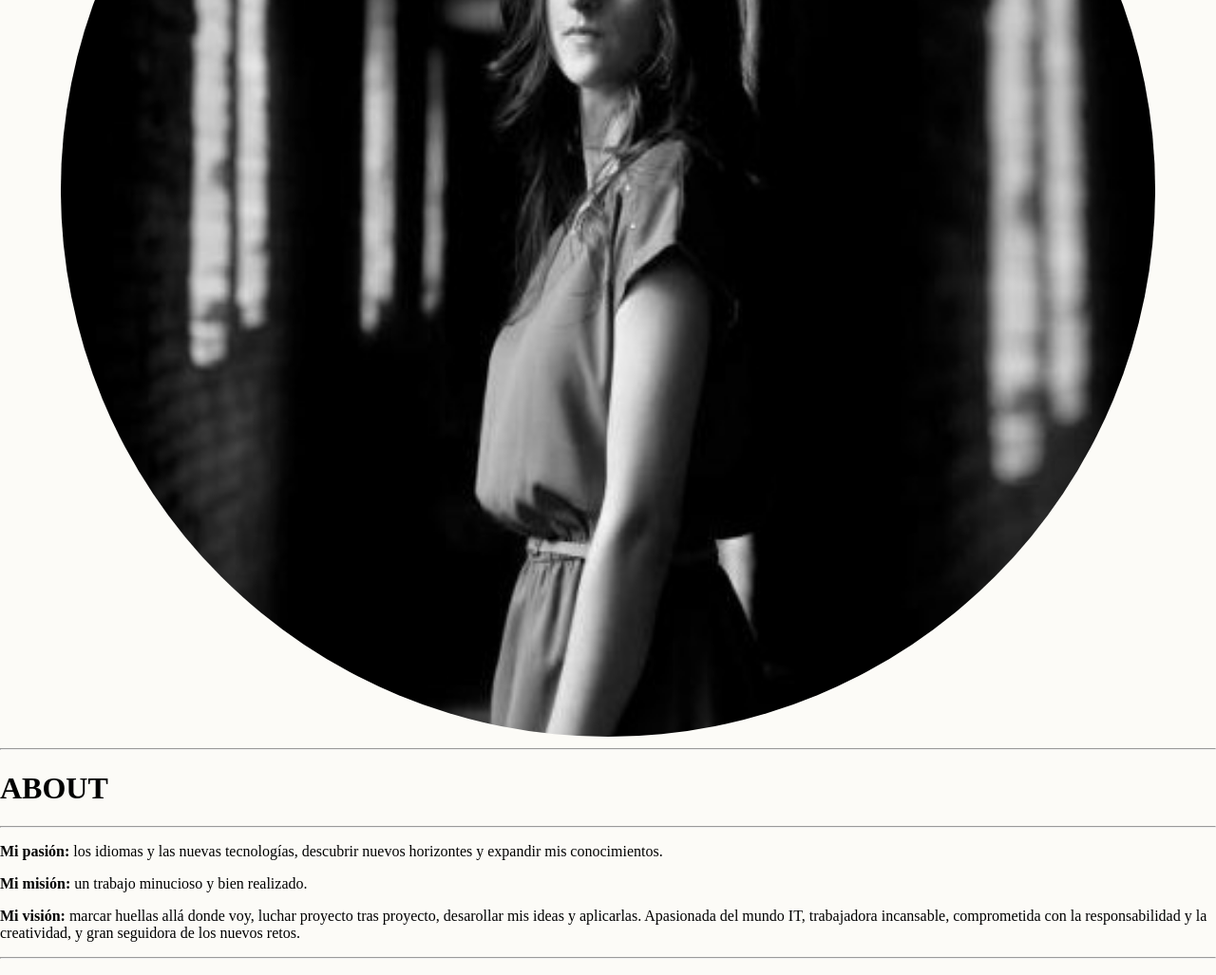
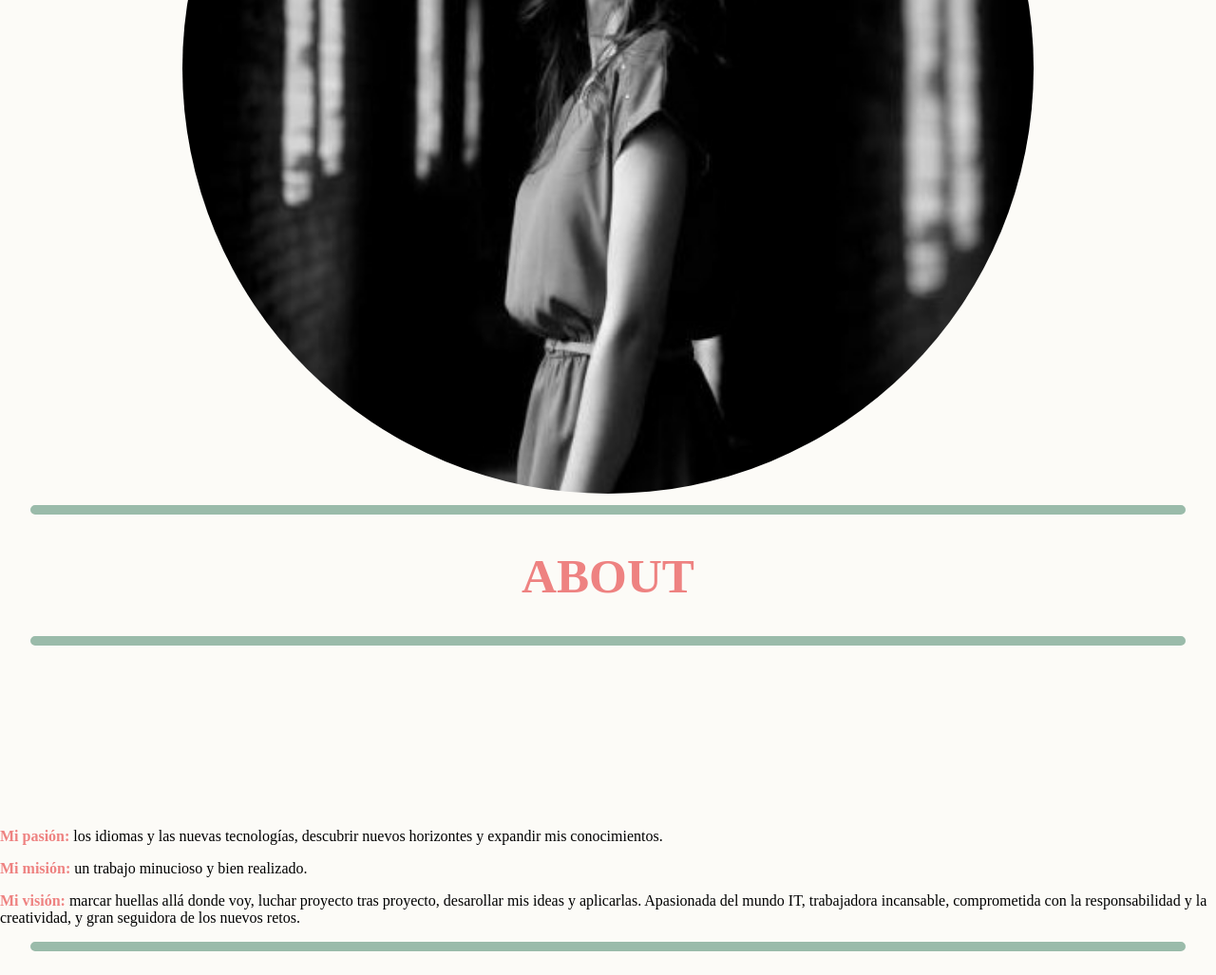
Before and after one commit to ianars/ianars.github.io, a plain HTML site: page index.html in a window 1280 px wide. Shown: the part 558-1585 px from the top of the page at 95% size. Drawn offline with Linux system fonts and the light colour scheme.

Commit message:
title styles,footer,main stayles

```diff
--- a/styles/_settings.scss
+++ b/styles/_settings.scss
@@ -1,3 +1,5 @@
 $background-color: rgb(252, 251, 247);
 $primary-color: rgb(81,137,127);
 $secondary-color: rgb(238,130,129);
+$hr-border-color:rgb(154, 187, 170);
+$hr-border-radius:300px;
--- a/styles/_typography.scss
+++ b/styles/_typography.scss
@@ -6,3 +6,9 @@ position: absolute;
 text-align: center;
 top: 35%;
 }
+.title{
+color: $secondary-color;
+font-size: 3.2em;
+width: 100%;
+text-align: center;
+}
--- a/styles/components/_images.scss
+++ b/styles/components/_images.scss
@@ -14,3 +14,11 @@ width: 70%;
 height: 35vh;
 margin-left: 15%;
 }
+@media (min-width: 768px) {
+.image{
+width: 70vw;
+height: 70vw;
+margin-left: 15%;
+}
+
+}
--- a/styles/layout/_footer.scss
+++ b/styles/layout/_footer.scss
@@ -0,0 +1,18 @@
+.contact{
+background-color:$primary-color;
+color: $background-color;
+width: 100%;
+height: 20vh;
+margin-top: 15%;
+text-align: center;
+}
+// .contact li{
+// font-size: 1em;
+// list-style: none;
+// }
+.soc-icon{
+width: 35px;
+}
+// .social{
+// display: inline;
+// }
--- a/styles/layout/_main.scss
+++ b/styles/layout/_main.scss
@@ -0,0 +1,19 @@
+.hr-top{
+border: 5px solid $hr-border-color;
+border-radius: $hr-border-radius ;
+width:95%;
+}
+.hr-bottom{
+border: 5px solid $hr-border-color;
+border-radius: $hr-border-radius ;
+width:95%;
+}
+.pharagraph{
+margin-top: 15%;
+}
+strong{
+color: $secondary-color;
+}
+.experience li{
+list-style: none;
+}
```
Also changed, not shown: styles/index.css, 1 other file.
